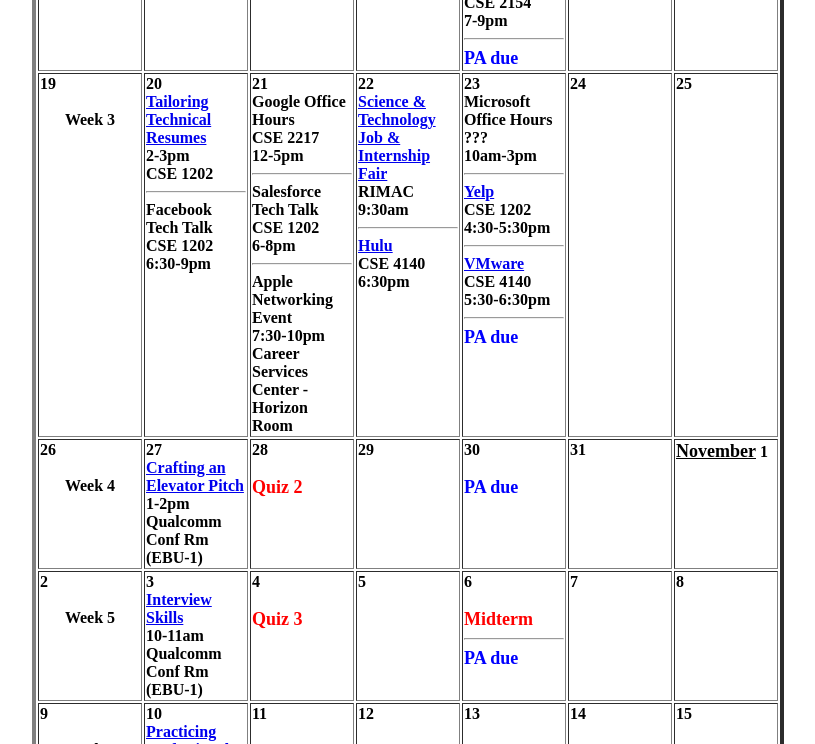
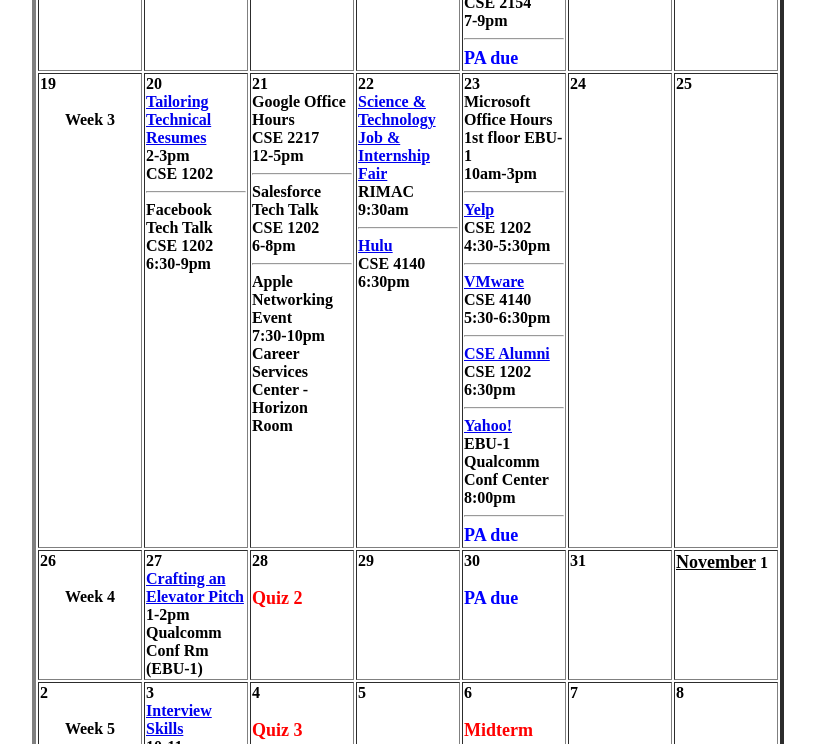
Before and after one commit to cse11/cse11.github.io, a plain HTML site: page calendar.html in a window 1280 px wide. Shown: the part 747-1491 px from the top of the page, without its empty margins (232-1047 px from the left). Drawn offline with Linux system fonts and the light colour scheme.

Commit message:
update calendar

```diff
--- a/calendar.html
+++ b/calendar.html
@@ -237,7 +237,7 @@
 <td width="100" height="20%" valign="top"><b>23<br>
 Microsoft Office Hours
 <br>
-???
+1st floor EBU-1
 <br>
 10am-3pm
 <hr>
@@ -252,6 +252,18 @@
 CSE 4140
 <br>
 5:30-6:30pm
+<hr>
+<a href="http://cseweb.ucsd.edu/~ricko/CSEAlumniBoard.pdf">CSE Alumni</a>
+<br>
+CSE 1202
+<br>
+6:30pm
+<hr>
+<a href="http://cseweb.ucsd.edu/~ricko/Yahoo.pdf">Yahoo!</a>
+<br>
+EBU-1 Qualcomm Conf Center
+<br>
+8:00pm
 <hr>
 <font size=+1 color="blue">PA due</font>
 </b></td>
```
